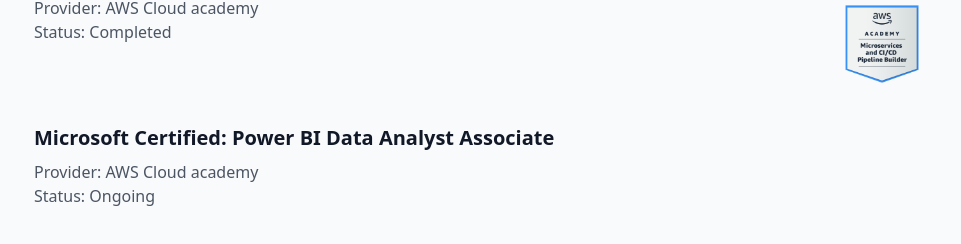
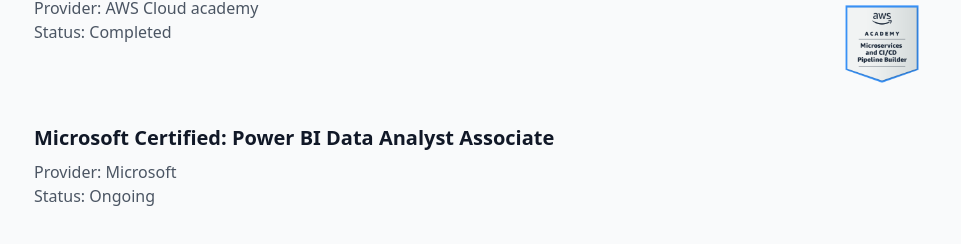
Before and after one commit to Dlawlet/portfolio, a Next.js app: page / in a window 1280 px wide. Shown: the part 1896-2140 px from the top of the page, without its empty margins (158-1119 px from the left). Built offline with nearby package versions, Linux system fonts and the light colour scheme.

Commit message:
Update provider for Power BI Data Analyst certification

```diff
--- a/app/components/CertificationsSection.tsx
+++ b/app/components/CertificationsSection.tsx
@@ -12,7 +12,7 @@
   },
   {
     name: "Microsoft Certified: Power BI Data Analyst Associate",
-    provider: "AWS Cloud academy",
+    provider: "Microsoft",
     status: "Ongoing",
   },
   {
```
